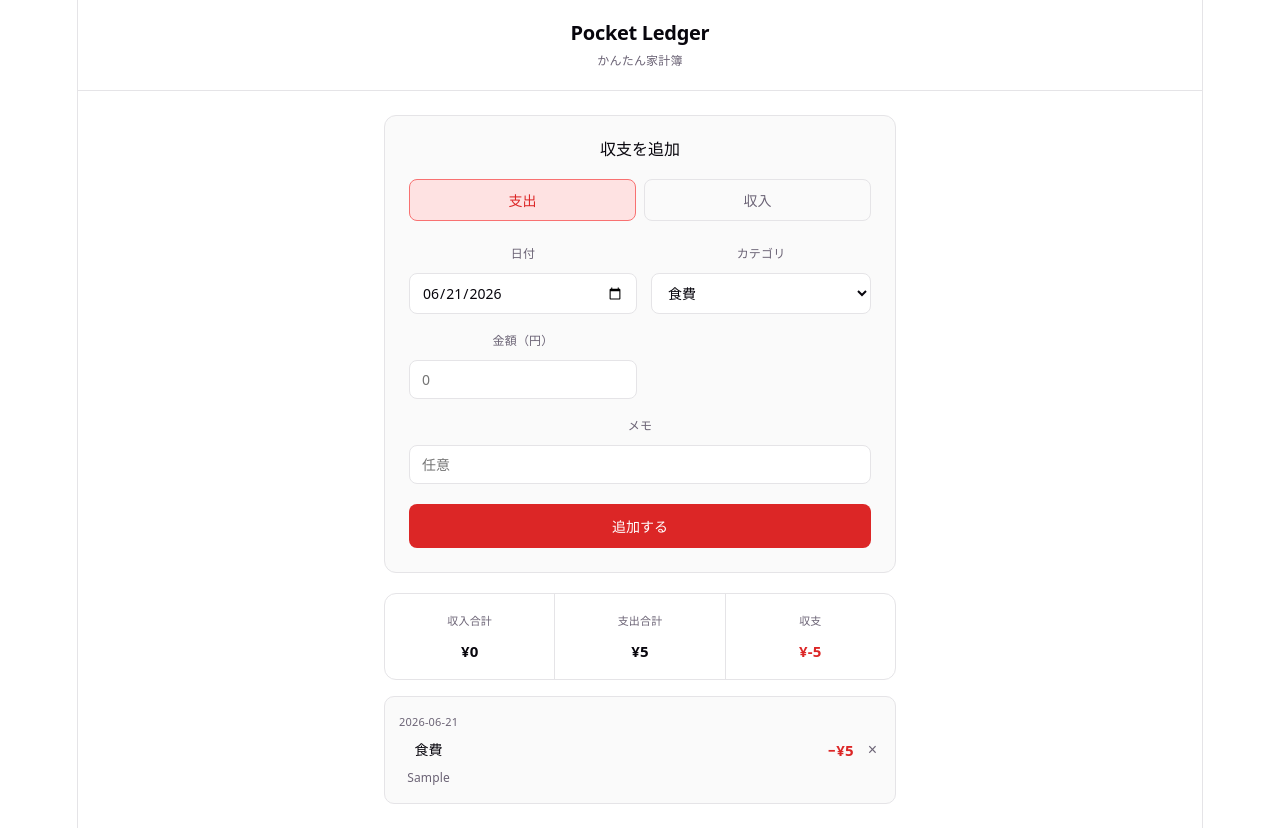
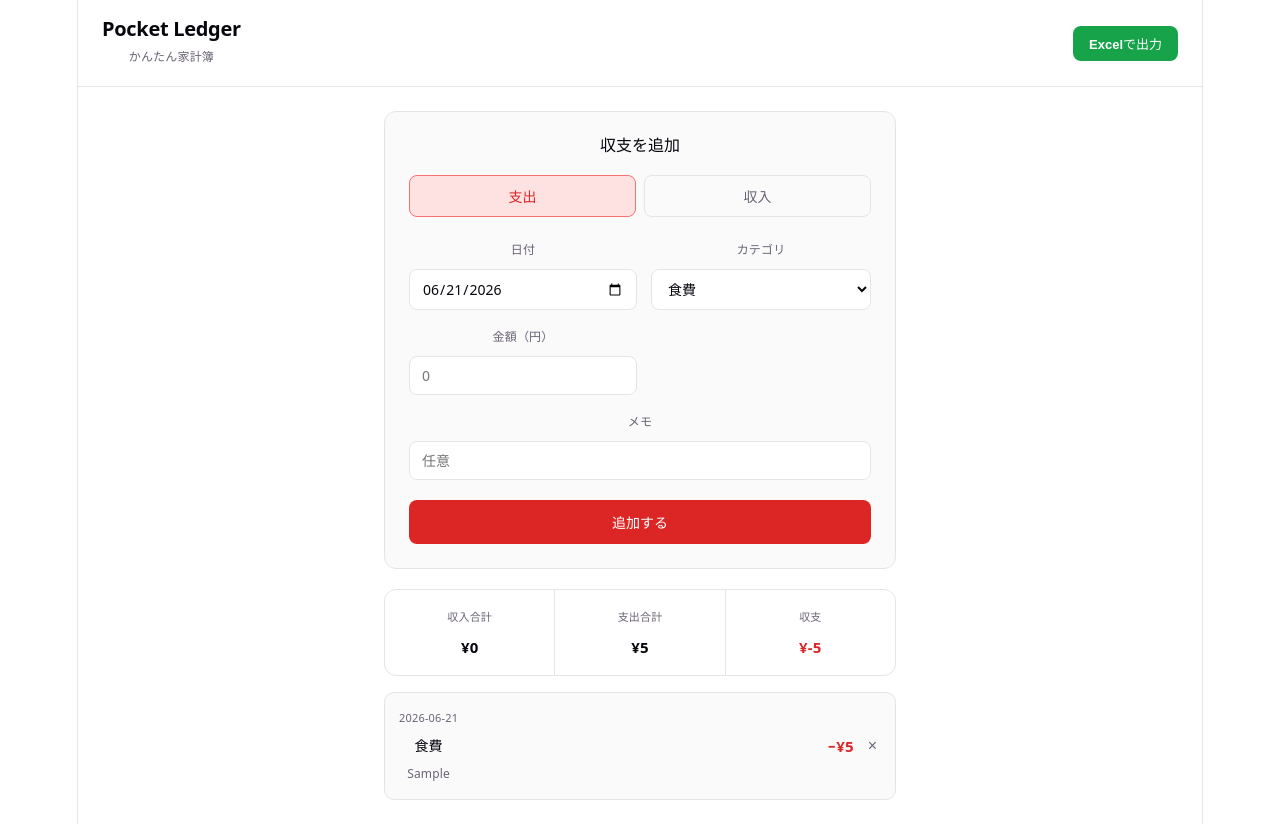
Before and after one commit to rakunanosa/Billionair-Project, a React (Vite) app: page / in a window 1280 px wide. Both pictures are taken after typing "5", "Sample" into the empty fields and a click on the button "追加する". Built offline with nearby package versions, Linux system fonts and the light colour scheme.

Commit message:
feat: add Excel export with xlsx library
Co-Authored-By: Claude Sonnet 4.6 <noreply@anthropic.com>

```diff
--- a/package.json
+++ b/package.json
@@ -12,7 +12,8 @@
   "dependencies": {
     "react": "^19.2.6",
     "react-dom": "^19.2.6",
-    "recharts": "^3.8.1"
+    "recharts": "^3.8.1",
+    "xlsx": "^0.18.5"
   },
   "devDependencies": {
     "@eslint/js": "^10.0.1",
--- a/src/App.css
+++ b/src/App.css
@@ -5,8 +5,11 @@
 }
 
 .app-header {
-  padding: 20px 24px 16px;
+  padding: 16px 24px;
   border-bottom: 1px solid var(--border);
+  display: flex;
+  align-items: center;
+  justify-content: space-between;
 }
 
 .app-title {
@@ -35,3 +38,20 @@
 .app-section-gap {
   height: 20px;
 }
+
+.export-btn {
+  padding: 8px 16px;
+  background: #16a34a;
+  color: #fff;
+  border: none;
+  border-radius: 8px;
+  font-size: 13px;
+  font-weight: 600;
+  cursor: pointer;
+  white-space: nowrap;
+  transition: opacity 0.15s;
+}
+
+.export-btn:hover {
+  opacity: 0.85;
+}
--- a/src/App.jsx
+++ b/src/App.jsx
@@ -1,6 +1,7 @@
 import TransactionForm from './components/TransactionForm'
 import TransactionList from './components/TransactionList'
 import { useTransactions } from './hooks/useTransactions'
+import { exportToExcel } from './utils/exportExcel'
 import './App.css'
 
 function App() {
@@ -9,8 +10,18 @@ function App() {
   return (
     <div className="app-layout">
       <header className="app-header">
-        <h1 className="app-title">Pocket Ledger</h1>
-        <p className="app-subtitle">かんたん家計簿</p>
+        <div>
+          <h1 className="app-title">Pocket Ledger</h1>
+          <p className="app-subtitle">かんたん家計簿</p>
+        </div>
+        {transactions.length > 0 && (
+          <button
+            className="export-btn"
+            onClick={() => exportToExcel(transactions)}
+          >
+            Excelで出力
+          </button>
+        )}
       </header>
 
       <main className="app-main">
--- /dev/null
+++ b/src/utils/exportExcel.js
@@ -0,0 +1,27 @@
+import * as XLSX from 'xlsx'
+
+export function exportToExcel(transactions) {
+  const rows = transactions.map(tx => ({
+    日付: tx.date,
+    種別: tx.type === 'income' ? '収入' : '支出',
+    カテゴリ: tx.category,
+    金額: tx.amount,
+    メモ: tx.memo || '',
+  }))
+
+  const ws = XLSX.utils.json_to_sheet(rows)
+
+  ws['!cols'] = [
+    { wch: 12 },
+    { wch: 8 },
+    { wch: 14 },
+    { wch: 12 },
+    { wch: 30 },
+  ]
+
+  const wb = XLSX.utils.book_new()
+  XLSX.utils.book_append_sheet(wb, ws, '家計簿')
+
+  const date = new Date().toISOString().slice(0, 10)
+  XLSX.writeFile(wb, `pocket-ledger-${date}.xlsx`)
+}
```
Also changed, not shown: 1 other file (tests, documents, lock files or other folders).
